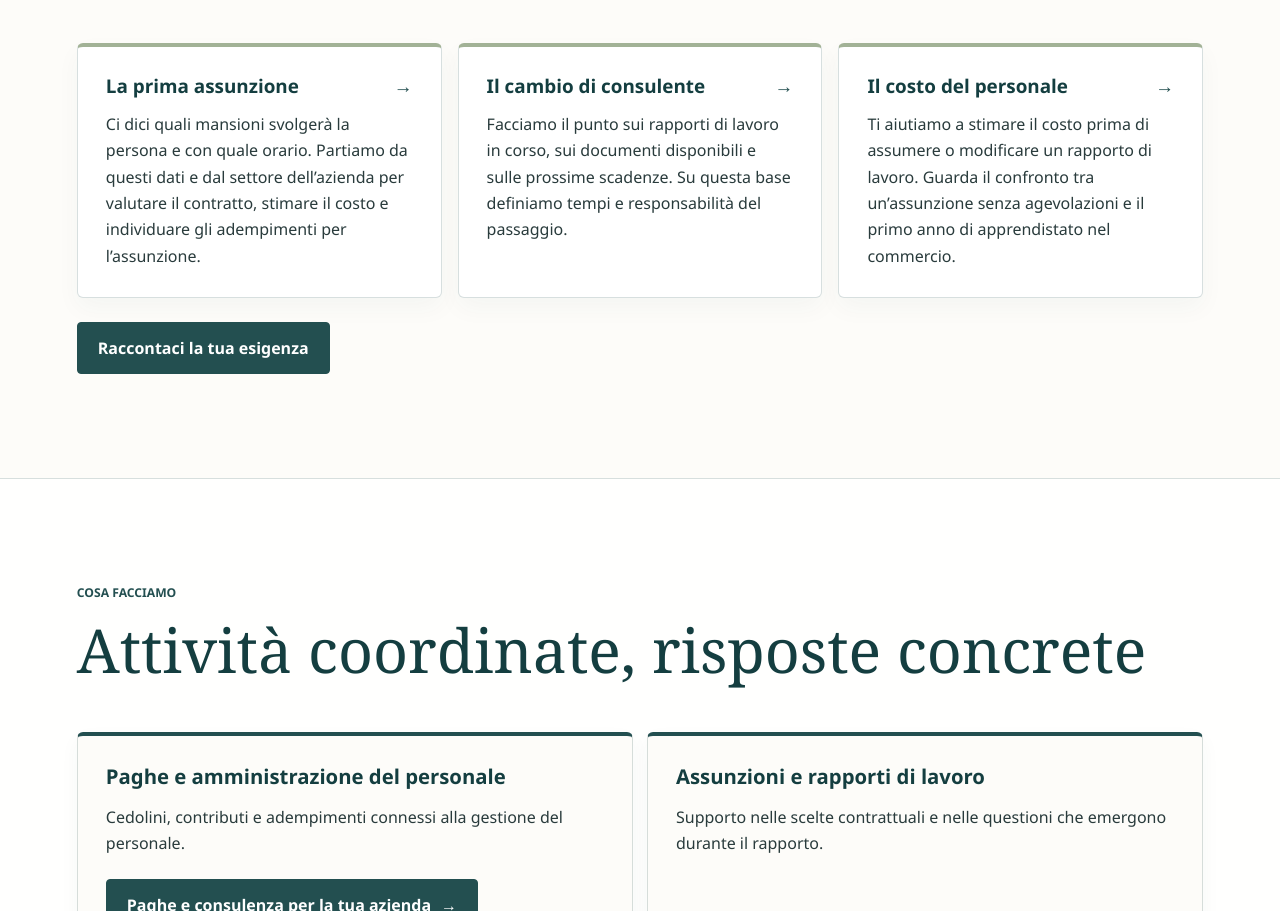
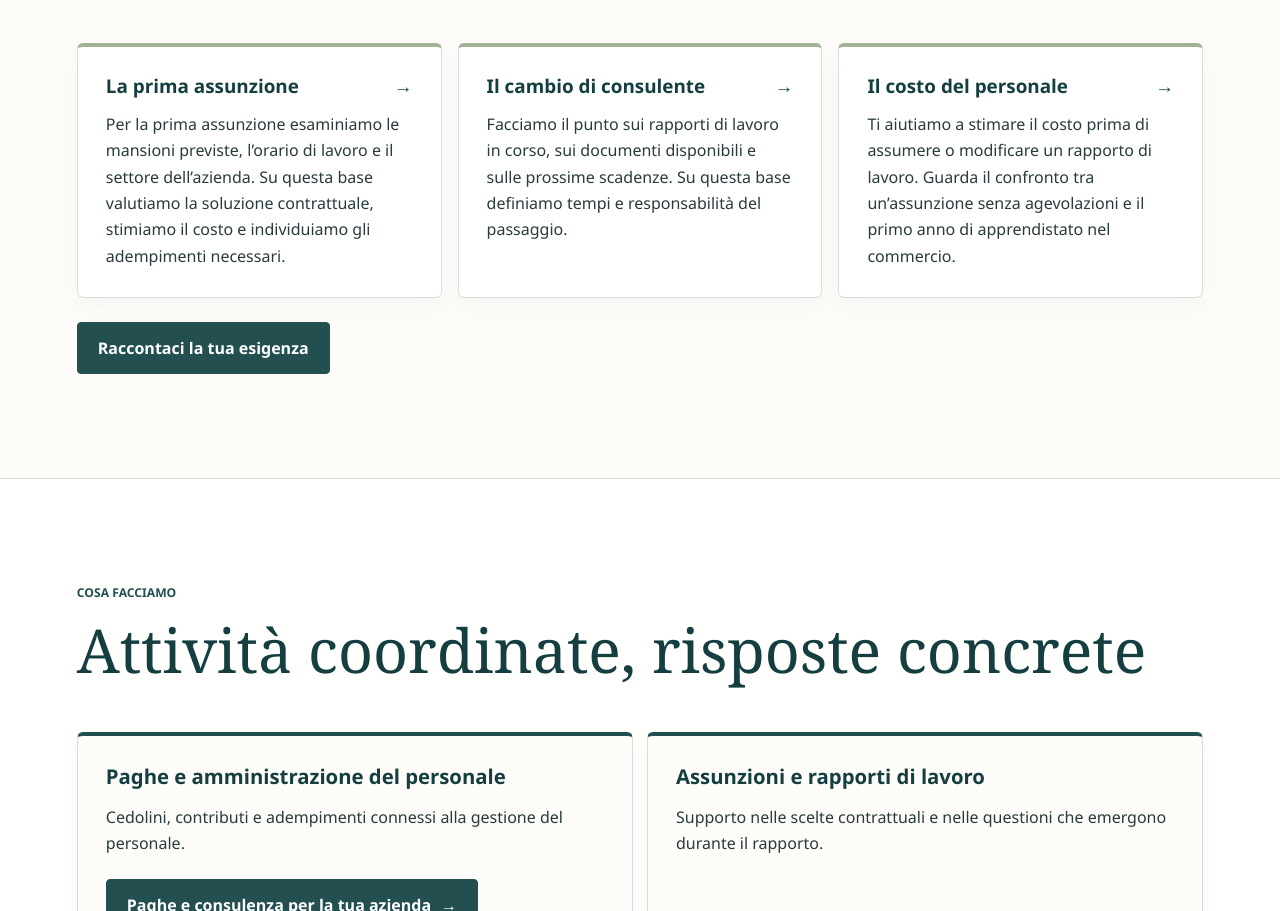
Before and after one commit to Studio-Lava/Sito-studio, a plain HTML site: page index.html in a window 1280 px wide. Shown: the part 1145-2056 px from the top of the page. Drawn offline with Linux system fonts and the light colour scheme.

Commit message:
Refine first-hire copy for Studio Lava

```diff
--- a/index.html
+++ b/index.html
@@ -147,9 +147,9 @@
         <a class="need-card" href="elaborazione-paghe-torino.html">
           <h3>La prima assunzione <span class="need-card-arrow" aria-hidden="true">→</span></h3>
           <p>
-            Ci dici quali mansioni svolgerà la persona e con quale orario.
-            Partiamo da questi dati e dal settore dell’azienda per valutare il contratto,
-            stimare il costo e individuare gli adempimenti per l’assunzione.
+            Per la prima assunzione esaminiamo le mansioni previste, l’orario di lavoro
+            e il settore dell’azienda. Su questa base valutiamo la soluzione contrattuale,
+            stimiamo il costo e individuiamo gli adempimenti necessari.
           </p>
         </a>
         <a class="need-card" href="cambiare-consulente-del-lavoro.html">
```
